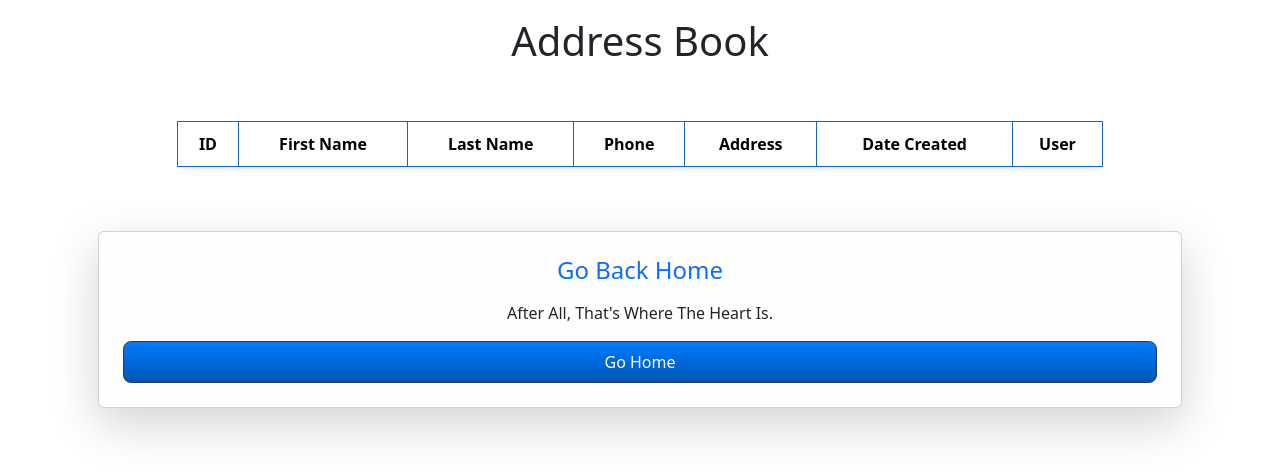
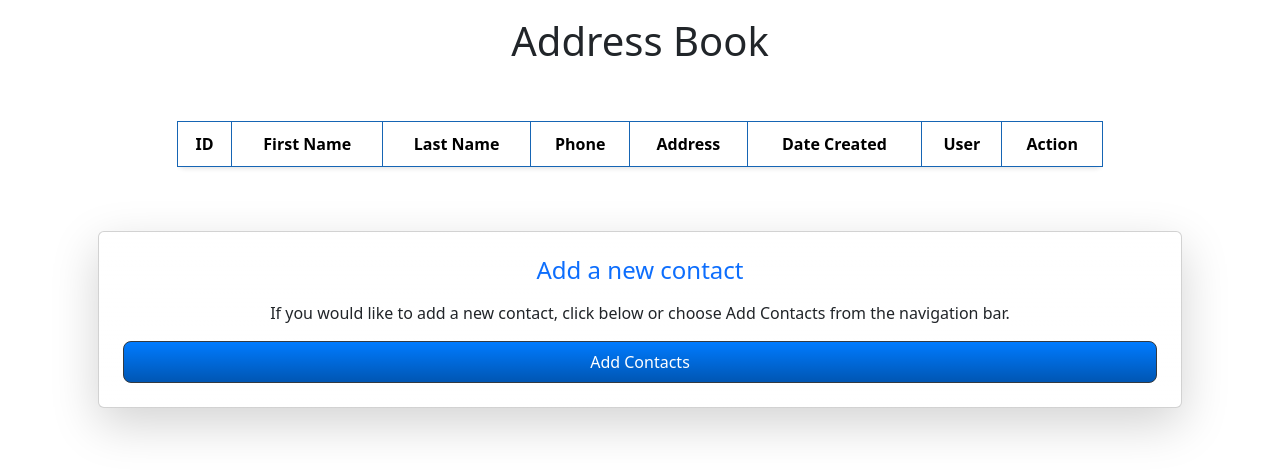
Before and after one commit to KMcClain23/Address-Book, a Flask app: page /address_book in a window 1280 px wide. Shown: the part 77-553 px from the top of the page. Run offline with Flask 3, Linux system fonts and the light colour scheme; the visitor is signed in with stand-in values (Sample User, id 1); data that the repository does not hold is empty.

Commit message:
Added edit and delete contact functionality through buttons

```diff
--- a/app/models.py
+++ b/app/models.py
@@ -13,7 +13,6 @@ class Address_book(db.Model):
     phone = db.Column(db.String(75), nullable=False)
     address = db.Column(db.String(75), nullable=False)
     date_created = db.Column(db.DateTime, nullable=False, default=datetime.utcnow)
-    username = db.Column(db.String(64))
     user_id = db.Column(db.Integer, db.ForeignKey('user.id'))
 
     def to_dict(self):
@@ -24,7 +23,6 @@ class Address_book(db.Model):
             'phone': self.phone,
             'address': self.address,
             'date_created': self.date_created,
-            'username': self.username,
             'user_id': self.user_id,
             'user': self.user.to_dict()
         }
--- a/app/routes.py
+++ b/app/routes.py
@@ -1,7 +1,7 @@
 from app import app, db
 from flask import render_template, redirect, url_for, flash, request
 from flask_login import login_user, logout_user, current_user, login_required
-from app.forms import ContactsForm, RegistrationForm, LoginForm
+from app.forms import ContactsForm, RegistrationForm, LoginForm, ContactsForm
 from app.models import Address_book, User, Contact
 
 # Add a route
@@ -25,14 +25,14 @@ def contacts():
         address = form.address.data
         username = current_user.username
 
-        existing_contact = db.session.query(Address_book).filter((Address_book.username == username) & ((Address_book.first_name == first_name) | (Address_book.phone == phone))).first()
+        existing_contact = db.session.query(Address_book).filter((Address_book.user_id == current_user.id) & ((Address_book.first_name == first_name) | (Address_book.phone == phone))).first()
 
         if existing_contact:
             flash("Contact already exists with the same information", "danger")
             return redirect(url_for('contacts'))
 
 
-        new_contact = Address_book(first_name = first_name, last_name = last_name, phone = phone, address = address, username = username)
+        new_contact = Address_book(first_name = first_name, last_name = last_name, phone = phone, address = address, user_id = current_user.id)
 
         db.session.add(new_contact)
         db.session.commit()
@@ -40,7 +40,7 @@ def contacts():
 
         flash("Contact added successfully", "success")
                 # redirect back to the home page
-        return redirect(url_for('index'))
+        return redirect(url_for('address_book'))
 
     return render_template('contacts.html', form = form)
 
@@ -48,8 +48,10 @@ def contacts():
 
 @app.route('/address_book')
 def address_book():
-    address_book = Address_book.query.filter_by(username=current_user.username).order_by(Address_book.id.desc()).all()
+    address_book = current_user.contacts
     return render_template('address_book.html', address_book = address_book)
+
+# ----------------------------------------------------------------------------------------------------------------
 
 @app.route('/register', methods=['GET', 'POST'])
 def register():
@@ -65,13 +67,15 @@ def register():
         return redirect(url_for('login'))
     return render_template('register.html', title='Register', form=form)
 
+# ----------------------------------------------------------------------------------------------------------------
+
 @app.route('/login', methods=['GET', 'POST'])
 def login():
     if current_user.is_authenticated:
         return redirect(url_for('index'))
     form = LoginForm()
     if form.validate_on_submit():
-        user = User.query.filter_by(username=form.username.data).first()
+        user = User.query.filter(User.username.ilike(form.username.data)).first()
         if user is None or not user.check_password(form.password.data):
             flash('Invalid username or password')
             return redirect(url_for('login'))
@@ -117,3 +121,49 @@ def logout():
     logout_user()
     flash("You have successfully logged out")
     return redirect(url_for('index'))
+
+@app.route('/delete_contact/<int:contact_id>', methods = ['POST'])
+@login_required
+def delete_contact(contact_id):
+    contact = Address_book.query.get(contact_id)
+
+    if contact is None:
+        flash(f"contact with and id of {contact_id} does not exist", 'danger')
+        return redirect (url_for('index'))
+    elif contact.user != current_user:
+        flash("You do not have permission to delete this contact!", 'danger')
+        return redirect (url_for('index'))
+
+    db.session.delete(contact)
+    db.session.commit()
+    flash(f"{contact.first_name} {contact.last_name} has been deleted from your address book.", 'success')
+    return redirect (url_for('address_book'))
+
+
+@app.route('/edit_contact/<int:contact_id>', methods=['GET', 'POST'])
+@login_required
+def edit_contact(contact_id):
+    contact = Address_book.query.get(contact_id)
+
+    if contact is None:
+        flash(f"Contact with an ID of {contact_id} does not exist", 'danger')
+        return redirect(url_for('index'))
+    elif contact.user != current_user:
+        flash("You do not have permission to edit this contact!", 'danger')
+        return redirect(url_for('index'))
+
+    form = ContactsForm(obj=contact)
+
+    if form.validate_on_submit():
+        # Update the contact's information based on the form data
+        contact.first_name = form.first_name.data
+        contact.last_name = form.last_name.data
+        contact.phone = form.phone.data
+        contact.address = form.address.data
+        # Update other fields as needed
+
+        db.session.commit()
+        flash(f"{contact.first_name.title()} {contact.last_name.title()}'s information has been updated.", 'success')
+        return redirect(url_for('address_book'))
+
+    return render_template('edit_contact.html', form=form, contact=contact)
--- a/app/templates/address_book.html
+++ b/app/templates/address_book.html
@@ -21,7 +21,7 @@
                                 <th>Address</th>
                                 <th>Date Created</th>
                                 <th>User</th>
-
+                                <th>Action</th>
                             </tr>
                         </thead>
                         <tbody>
@@ -33,7 +33,15 @@
                                 <td>{{ contact.phone }}</td>
                                 <td>{{ contact.address }}</td>
                                 <td>{{ contact.date_created.strftime('%A %b %d, %Y at %I:%M%p') }}</td>
-                                <td>{{ contact.username }}</td>
+                                <td>{{ contact.user.username }}</td>
+                                <td>
+                                    <a href="{{ url_for('edit_contact', contact_id=contact.id) }}" class="btn btn-primary btn-sm">Edit</a>
+                                </td>
+                                <td>
+                                    <form action="{{ url_for('delete_contact', contact_id=contact.id) }}" method="post">
+                                        <button type="submit" class="btn btn-danger btn-sm" onclick="return confirm('Are you sure you want to delete this contact?')">Delete</button>
+                                    </form>
+                                </td>
                             </tr>
                             {% endfor %}
                         </tbody>
@@ -44,9 +52,9 @@
     </div>
     <div class="container text-center mt-5">
         <div class="card p-4 m-3 shadow-lg rounded-lg bg-gradient">
-            <h4 class="card-title text-primary mb-3">Go Back Home</h4>
-            <p class="card-text">After All, That's Where The Heart Is.</p>
-            <a href="{{ url_for('index') }}" class="btn btn-primary btn-lg">Go Home</a>
+            <h4 class="card-title text-primary mb-3">Add a new contact</h4>
+            <p class="card-text">If you would like to add a new contact, click below or choose Add Contacts from the navigation bar.</p>
+            <a href="{{ url_for('contacts') }}" class="btn btn-primary btn-lg">Add Contacts</a>
         </div>
     </div>
 {% endblock content %}
--- a/app/templates/index.html
+++ b/app/templates/index.html
@@ -14,8 +14,8 @@
     <div class="container text-center">
         <div class="card p-4 m-3 shadow-lg rounded-lg bg-gradient">
             <h4 class = "card-title text-primary mb-3">Explore the Website</h4>
-            <p class = "card-text">Feel free to add your contact info to the address book to...uh...receive Holiday Greetings?</p>
-            <a href = "{{ url_for('contacts') }}" class = "btn btn-primary btn-lg">Go to Contacts</a>
+            <p class = "card-text">If you would like to view your contact, click below or choose Address Book from the navigation bar at the top.</p>
+            <a href = "{{ url_for('address_book') }}" class = "btn btn-primary btn-lg">Go to Your Address Book</a>
         </div>
     </div>
 {% endblock content %}
--- a/app/templates/nav.html
+++ b/app/templates/nav.html
@@ -11,7 +11,7 @@
                 <a class="nav-link px-3 btn-hover" href="{{ url_for('index')}}">Home</a>
                 {% if current_user.is_authenticated %}
                 <a class="nav-link {{ 'active' if request.endpoint == 'address_book'}}" href="{{ url_for('address_book')}}">Address Book</a>
-                <a class="nav-link btn-hover" href="{{ url_for ('contacts') }}" href="{{ url_for('contacts')}}">Add Contacts</a>
+                <a class="nav-link btn-hover" href="{{ url_for ('contacts') }}">Add Contacts</a>
                 {% endif %}
             </div>
             <div class="navbar-nav ms-auto">
```
Also changed, not shown: app/blueprints/api/routes.py (+41 -0 lines), app/templates/edit_contact.html (added, +37 -0 lines), migrations/versions/ef0b5bf00659_.py (added, +32 -0 lines).
